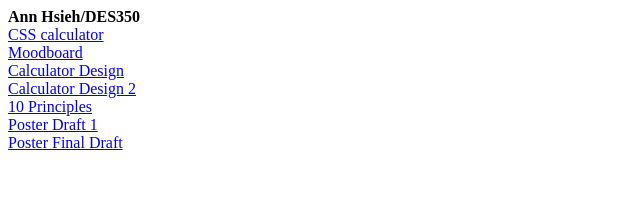
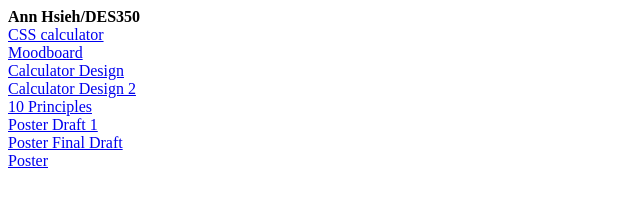
Before and after one commit to alhsieh2/DES350, a plain HTML site: page index.html in a window 1280 px wide. Shown: the full height of the page, 0-640 px from the left. Drawn offline with Linux system fonts and the light colour scheme.

Commit message:
Update index.html

```diff
--- a/index.html
+++ b/index.html
@@ -15,5 +15,6 @@
 	<a href="10Principles.html" target="_self"> 10 Principles </a><br>
 	<a href="PosterDesign1-01.jpg" target="_self"> Poster Draft 1 </a><br>
 	<a href="PosterDesignNew-03.jpg" target="_self"> Poster Final Draft </a><br>
+		<a href="webposter.html" target="_self"> Poster</a><br>
 </body>
 </html>
```
